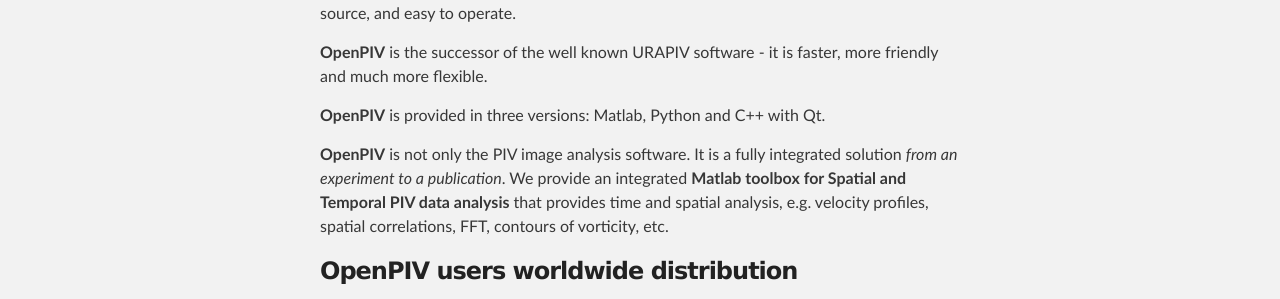
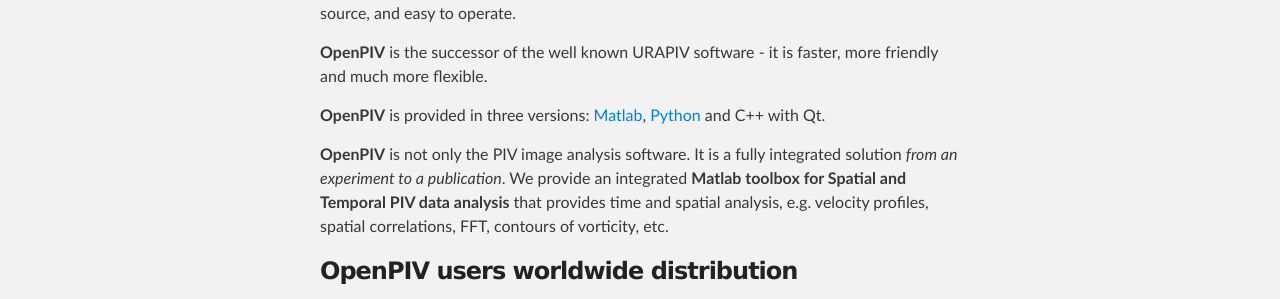
Before and after one commit to OpenPIV/openpiv.github.com, a Jekyll site: the page built from index.md, in a window 1280 px wide. Shown: the part 629-928 px from the top of the page. Built offline with Jekyll 4.4.1, drawn with Linux system fonts in a browser that asks for light colours; grey boxes are pictures that could not be loaded.

```diff
--- a/index.md
+++ b/index.md
@@ -14,7 +14,7 @@ title: OpenPIV project
 
 **OpenPIV** is the successor of the well known URAPIV software - it is faster, more friendly and much more flexible.
 
-**OpenPIV** is provided in three versions: Matlab, Python and C++ with Qt.
+**OpenPIV** is provided in three versions: [Matlab], [Python] and C++ with Qt.
 
 
 **OpenPIV** is not only the PIV image analysis software. It is a fully integrated solution *from an experiment to a publication*. We provide an integrated **Matlab toolbox for Spatial and Temporal PIV data analysis** that provides time and spatial analysis, e.g. velocity profiles, spatial correlations, FFT, contours of vorticity, etc.
```
Also changed, not shown: other parts of index.md (+3 -0 lines).
